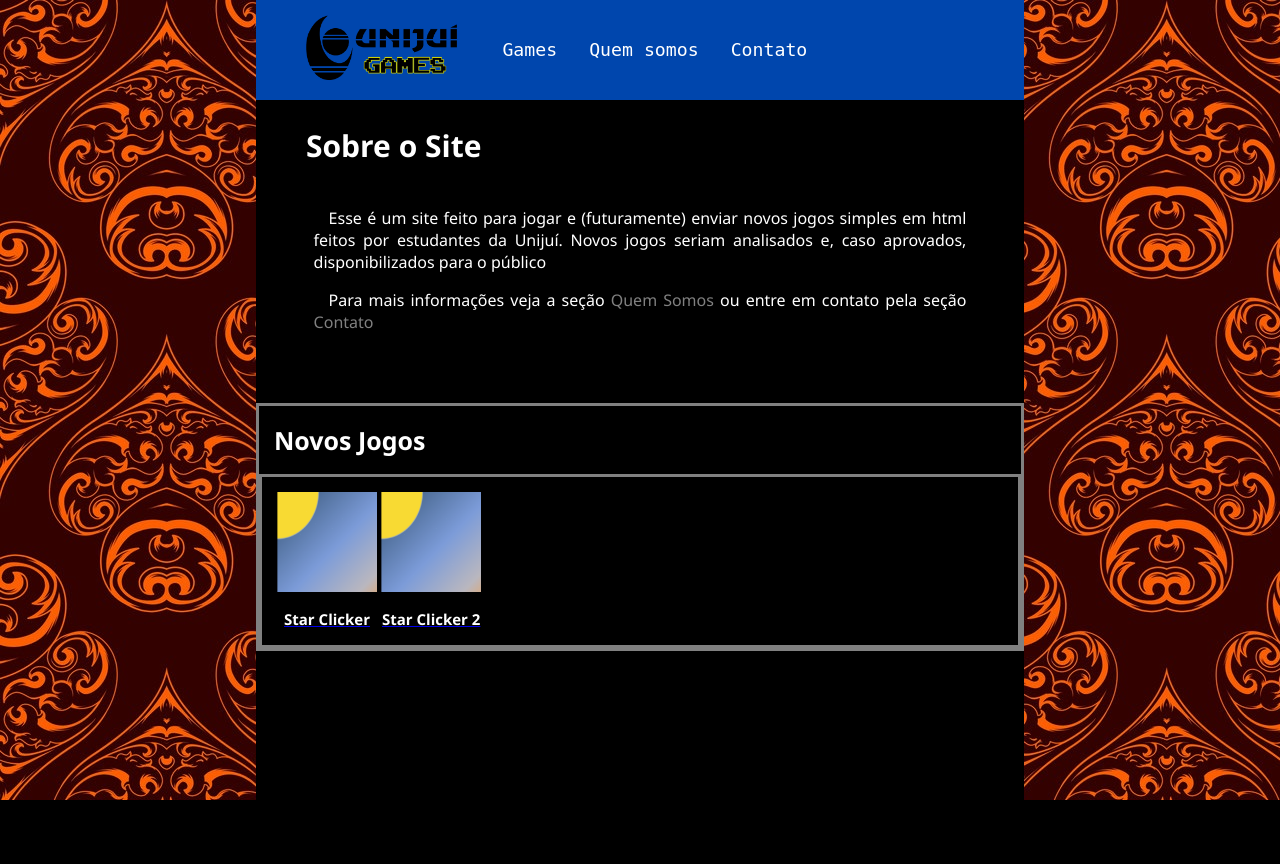
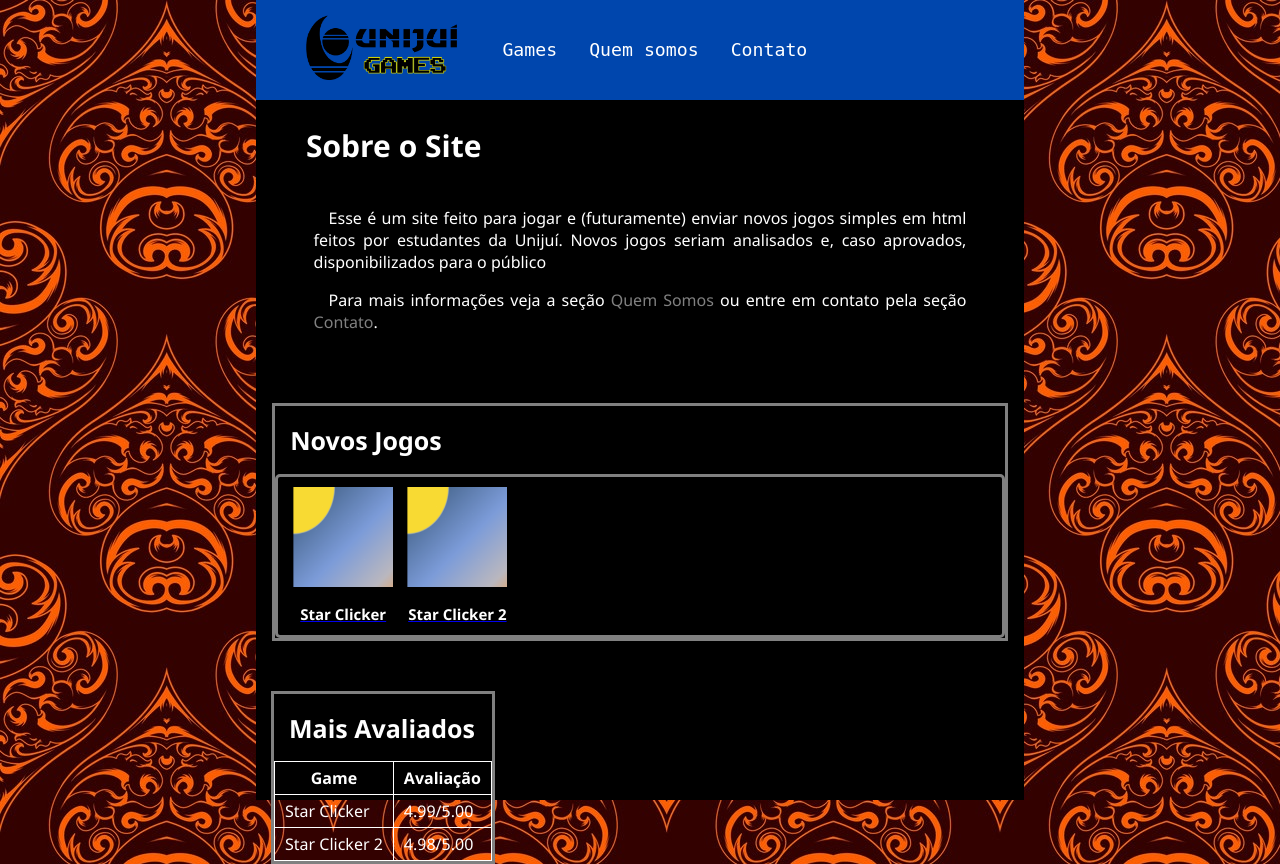
Before and after one commit to RafaelKuhn/website-unijui, a PHP site: page /Pages/index.html in a window 1280 px wide. Before the commit the page ends 800 px from the top, so only its background shows below. Run offline with PHP 8.4, Linux system fonts and the light colour scheme.

```diff
--- a/Assets/style/index.css
+++ b/Assets/style/index.css
@@ -22,10 +22,14 @@
 
 
 .newGames{
-  color: white;
   border-style: solid;
   border-color: gray;
   font-family: 'Segoe UI', Tahoma, Geneva, Verdana, sans-serif;
+
+  margin-left: auto;
+  margin-right: auto;
+  margin-bottom: 50px;
+  width: 95%;
 }
 
 .newGames h1{
@@ -44,14 +48,17 @@
 .gameRowContainer{
   border-style: solid;
   border-color: gray;
-  padding: 15px 15px;
+  border-width: 3px;
+  border-radius: 5px;
+  padding: 10px;
 }
 
 .iconHolder{
   width: 100px;
   height: 130px;
   display: inline-block;
-  /* float: left; */
+  margin-left: 5px;
+  margin-right: 5px;
 }
 
 .iconHolder h2{
@@ -63,3 +70,33 @@
   text-align: center;
   color: white;
 }
+
+.bestRated{
+  color: white;
+  border-style: solid;
+  border-color: gray;
+  font-family: 'Segoe UI', Tahoma, Geneva, Verdana, sans-serif;
+  float: left;
+  margin-left: 15px;
+}
+
+.bestRated h1{
+  padding-left: 15px;
+  padding-right: 15px;
+  font-size: 25px;
+}
+
+.rateTable, .rateTable th, td{
+  border: 1px solid white;
+  border-collapse: collapse;
+  margin: auto;
+}
+
+.rateTable th, td{
+  padding: 5px 10px;
+}
+
+.rateTable a{
+  color: white;
+  text-decoration: white;
+}
--- a/Pages/index.html
+++ b/Pages/index.html
@@ -25,7 +25,7 @@
         Para mais informações veja a seção
         <a href="../Pages/about.html">Quem Somos </a>
         ou entre em contato pela seção
-        <a href="../Pages/contact.html">Contato</a>
+        <a href="../Pages/contact.html">Contato</a>.
       </p>
     </div>
 
@@ -47,6 +47,25 @@
       </div>
     </div>
 
+    <div class="bestRated">
+      <h1>Mais Avaliados</h1>
+      <table class="rateTable" id="rateTable">
+        <tr>
+          <th>Game</th>
+          <th>Avaliação</th>
+        </tr>
+        <tr>
+          <td><a href="../Pages/game.html">Star Clicker</a></td>
+          <td> 4.99/5.00</td>
+        </tr>
+        <tr>
+          <td>Star Clicker 2</td>
+          <td> 4.98/5.00</td>
+        </tr>
+      </table>
+
+    </div>
+
   </div>
   <script src="../Assets/js/header-maker.js"></script>
 </body>
```
